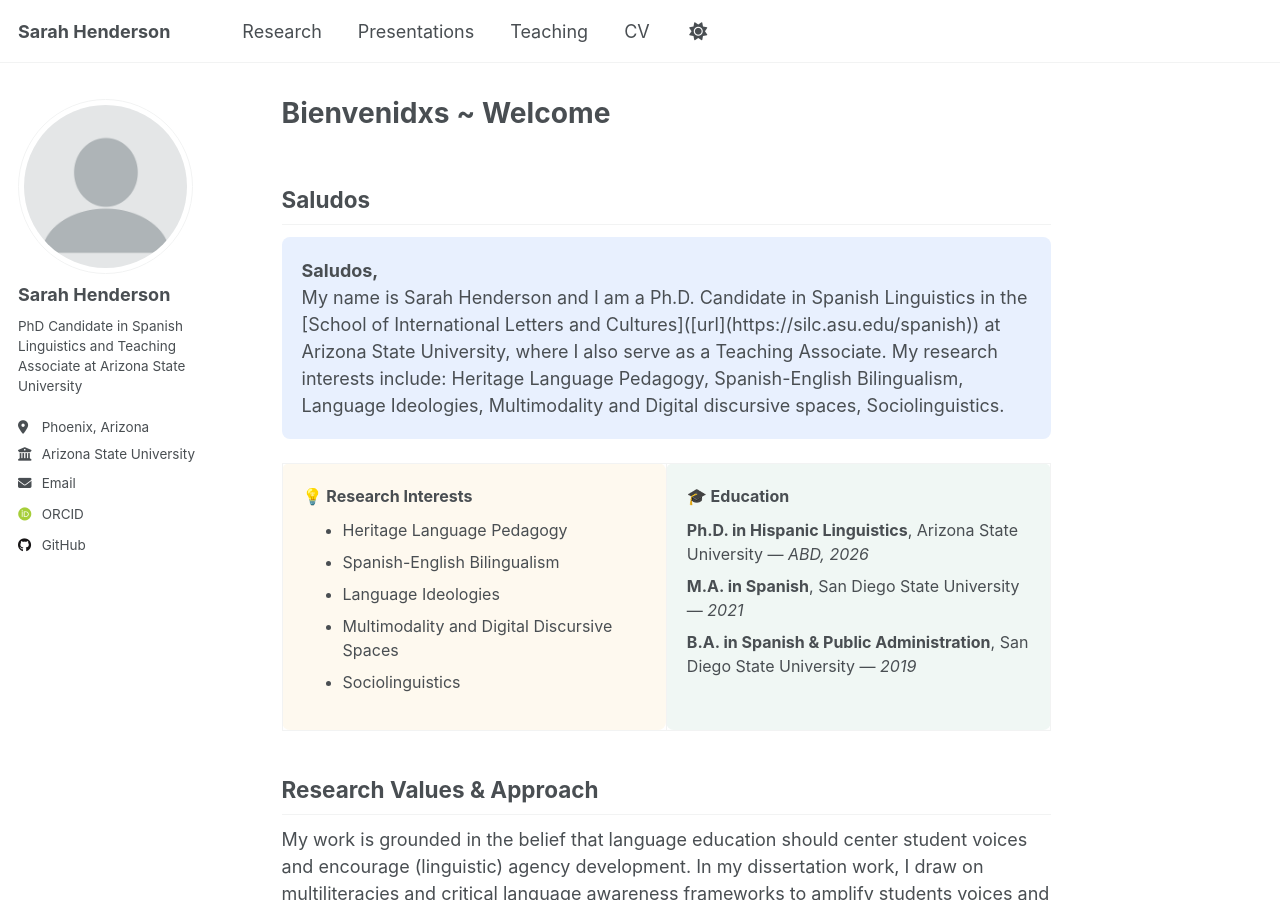
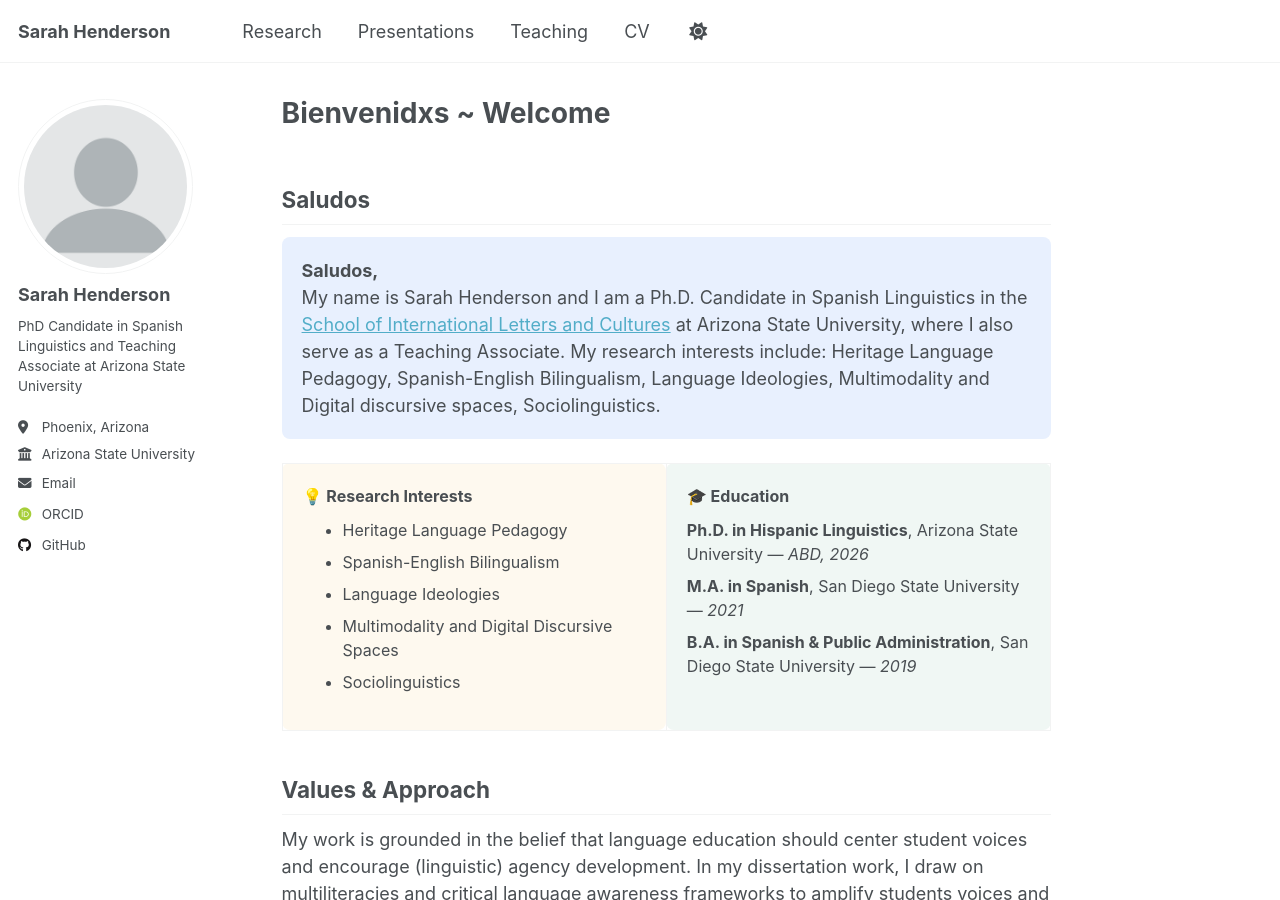
Before and after one commit to sarah-e-henderson/sarah-e-henderson.github.io, a Jekyll site: the page built from _pages/about.md, in a window 1280 px wide and 900 px high. Built offline with Jekyll 4.4.1, drawn with Linux system fonts in a browser that asks for light colours; some web fonts are replaced; a script that is not in the unit is left out; part of the change alters nothing that is shown.

Commit message:
Update about.md

```diff
--- a/_pages/about.md
+++ b/_pages/about.md
@@ -6,12 +6,15 @@ redirect_from:
   - /about/
   - /about.html
 ---
+
 ## Saludos
 
 <!-- Top Text Box -->
 <div style="padding: 20px; background-color: #e8f0fe; border-radius: 8px; margin-bottom: 24px; font-size: 18px;">
-  <strong> Saludos,</strong><br>
- My name is Sarah Henderson and I am a Ph.D. Candidate in Spanish Linguistics in the [School of International Letters and Cultures]([url](https://silc.asu.edu/spanish)) at Arizona State University, where I also serve as a Teaching Associate. My research interests include: Heritage Language Pedagogy, Spanish-English Bilingualism, Language Ideologies, Multimodality and Digital discursive spaces, Sociolinguistics.
+  <strong>Saludos,</strong><br>
+  My name is Sarah Henderson and I am a Ph.D. Candidate in Spanish Linguistics in the
+  <a href="https://silc.asu.edu/spanish">School of International Letters and Cultures</a>
+  at Arizona State University, where I also serve as a Teaching Associate. My research interests include: Heritage Language Pedagogy, Spanish-English Bilingualism, Language Ideologies, Multimodality and Digital discursive spaces, Sociolinguistics.
 </div>
 
 <!-- Two-Column Layout -->
@@ -42,9 +45,7 @@ redirect_from:
 </table>
 
 
-
-
-## Research Values & Approach
+## Values & Approach
 
 My work is grounded in the belief that language education should center student voices and encourage (linguistic) agency development. In my dissertation work, I draw on multiliteracies and critical language awareness frameworks to amplify students voices and challenge normative linguistic and literacy perspectives, advocating for expansive approaches to navigation of knowledge, expression and agency.
 
```
